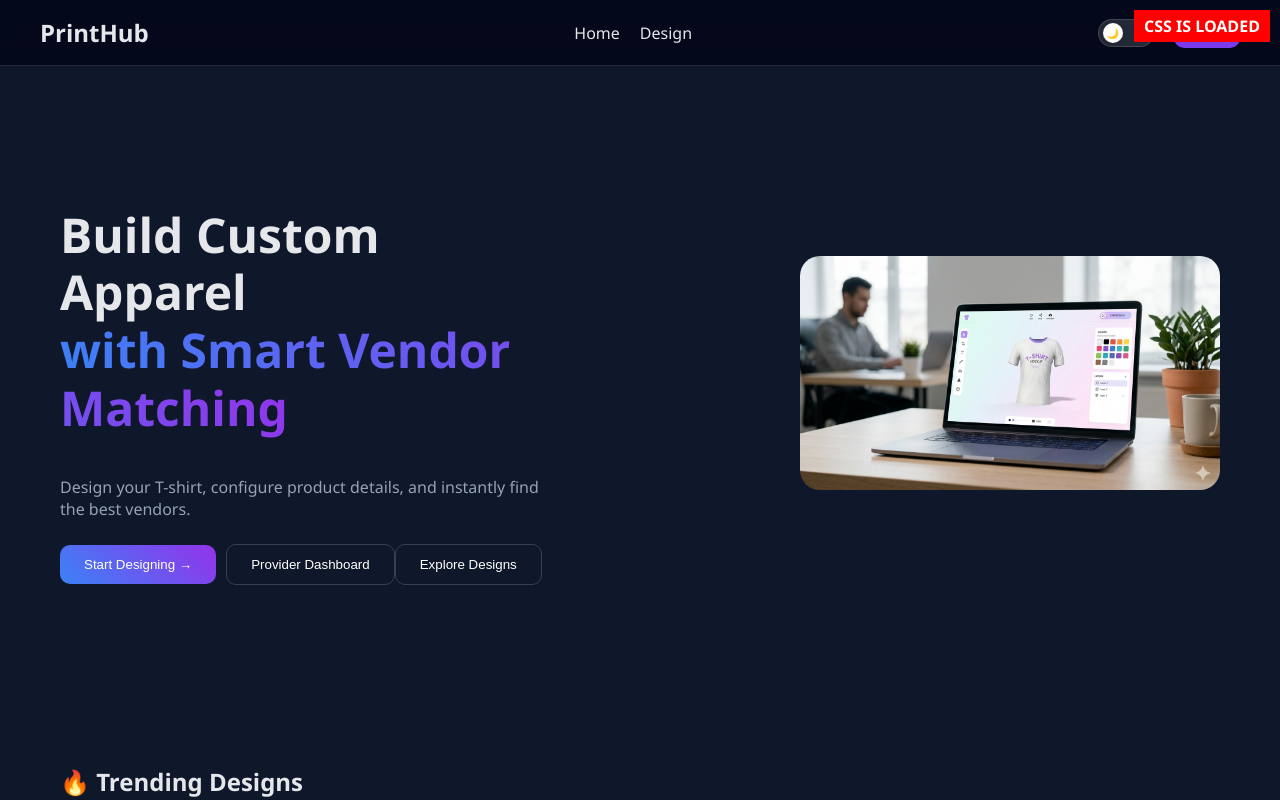
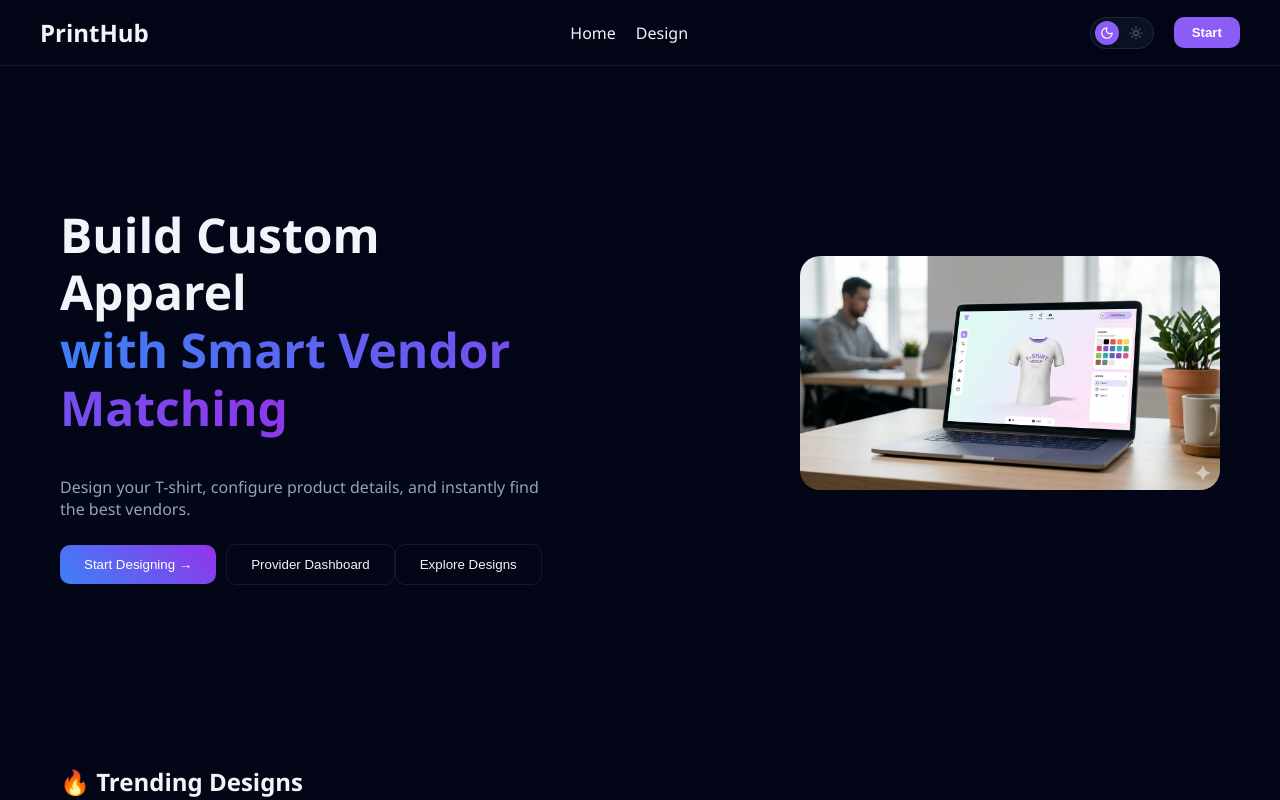
Before and after one commit to pasindumanahara3114-bot/Custom-T-shirt-designing-Multivendor-platform, a React app in the folder frontend/: page / in a window 1280 px wide. Shown: the top 800 px of the page. Built offline with nearby package versions, Linux system fonts and the light colour scheme; the HTML template or start-up script is replaced by a standard one.

Commit message:
feat: Implement base frontend application with routing, theming, global styles, and a ProviderCard UI component.

```diff
--- a/frontend/src/App.jsx
+++ b/frontend/src/App.jsx
@@ -9,7 +9,6 @@ import ProviderDashboard from './pages/ProviderDashboard';
 import { ThemeProvider } from './context/ThemeContext';
 
 function App() {
-  console.log("React App Starting...");
   return (
     <ThemeProvider>
       <Router>
--- a/frontend/src/components/Navbar.jsx
+++ b/frontend/src/components/Navbar.jsx
@@ -1,5 +1,6 @@
 import { Link, useNavigate } from 'react-router-dom';
 import { useTheme } from '../context/ThemeContext';
+import { Sun, Moon } from 'lucide-react';
 
 const Navbar = () => {
   const navigate = useNavigate();
@@ -16,8 +17,12 @@ const Navbar = () => {
 
       <div style={{ display: 'flex', alignItems: 'center', gap: '20px' }}>
         <div className="theme-toggle" onClick={toggleTheme} title={`Switch to ${theme === 'light' ? 'dark' : 'light'} mode`}>
+          <div className="theme-toggle-icons">
+            <Moon size={14} />
+            <Sun size={14} />
+          </div>
           <div className="theme-toggle-thumb">
-            {theme === 'light' ? '☀️' : '🌙'}
+            {theme === 'light' ? <Sun size={14} /> : <Moon size={14} />}
           </div>
         </div>
 
--- a/frontend/src/components/ProviderCard.jsx
+++ b/frontend/src/components/ProviderCard.jsx
@@ -3,20 +3,21 @@ import React from 'react';
 const ProviderCard = ({ provider }) => {
     return (
         <div style={{
-            background: '#020617',
+            background: 'var(--card)',
             padding: '20px',
             borderRadius: '16px',
             boxShadow: '0 10px 25px rgba(0,0,0,0.4)',
+            border: '1px solid var(--stroke)',
             transition: '0.3s'
         }}>
-            <h3>{provider.name}</h3>
+            <h3 style={{ color: 'var(--text)' }}>{provider.name}</h3>
 
-            <p style={{ color: '#94a3b8' }}>
+            <p style={{ color: 'var(--muted)' }}>
                 Materials: {provider.materials.join(', ')}
             </p>
 
-            <p>💰 Rs. {provider.price}</p>
-            <p>⭐ {provider.rating}</p>
+            <p style={{ color: 'var(--text)' }}>💰 Rs. {provider.price}</p>
+            <p style={{ color: 'var(--text)' }}>⭐ {provider.rating}</p>
 
             <button style={{
                 marginTop: '10px',
@@ -24,9 +25,10 @@ const ProviderCard = ({ provider }) => {
                 padding: '10px',
                 borderRadius: '10px',
                 border: 'none',
-                background: '#6366f1',
-                color: '#fff',
-                cursor: 'pointer'
+                background: 'var(--accent)',
+                color: 'white',
+                cursor: 'pointer',
+                fontWeight: '600'
             }}>
                 Select Provider
             </button>
--- a/frontend/src/components/customizeTool/Topbar.jsx
+++ b/frontend/src/components/customizeTool/Topbar.jsx
@@ -1,5 +1,6 @@
 import React from 'react';
 import { useTheme } from '../../context/ThemeContext';
+import { Sun, Moon } from 'lucide-react';
 
 const Topbar = ({ side, shirtStyle }) => {
     const { theme, toggleTheme } = useTheme();
@@ -16,8 +17,12 @@ const Topbar = ({ side, shirtStyle }) => {
 
             <div className="badges" style={{ display: 'flex', alignItems: 'center', gap: '14px' }}>
                 <div className="theme-toggle" onClick={toggleTheme} title={`Switch to ${theme === 'light' ? 'dark' : 'light'} mode`}>
+                    <div className="theme-toggle-icons">
+                        <Moon size={14} />
+                        <Sun size={14} />
+                    </div>
                     <div className="theme-toggle-thumb">
-                        {theme === 'light' ? '☀️' : '🌙'}
+                        {theme === 'light' ? <Sun size={14} /> : <Moon size={14} />}
                     </div>
                 </div>
 
--- a/frontend/src/styles/App.css
+++ b/frontend/src/styles/App.css
@@ -1,33 +1,19 @@
-/* DEBUG MARKER */
-body::after {
-  content: "CSS IS LOADED";
-  position: fixed;
-  top: 10px;
-  right: 10px;
-  background: red;
-  color: white;
-  padding: 5px 10px;
-  font-weight: bold;
-  z-index: 99999;
-}
-
 :root {
-  --bg1: #0f172a;
-  /* slate-900 */
-  --bg2: #111827;
-  /* gray-900 */
-  --card: #0b1224cc;
-  /* glass */
-  --stroke: #ffffff22;
-  --text: #e5e7eb;
-  --muted: #a7b0c0;
-  --accent: #7c3aed;
-  /* violet */
+  --bg1: #020617;
+  /* midnight blue */
+  --bg2: #0b1224;
+  --card: rgba(15, 23, 42, 0.7);
+  --stroke: rgba(255, 255, 255, 0.08);
+  --text: #f1f5f9;
+  --muted: #94a3b8;
+  --accent: #8b5cf6;
+  /* violet-500 */
   --accent2: #06b6d4;
-  /* cyan */
-  --good: #22c55e;
+  /* cyan-500 */
+  --good: #10b981;
   --warn: #f59e0b;
-  --nav-bg: rgba(2, 6, 23, 0.8);
+  --nav-bg: rgba(2, 6, 23, 0.85);
+  --shadow: 0 10px 30px -5px rgba(0, 0, 0, 0.5);
 }
 
 [data-theme='light'] {
@@ -35,19 +21,16 @@ body::after {
   /* slate-50 */
   --bg2: #f1f5f9;
   /* slate-100 */
-  --card: #ffffffcc;
-  /* glass */
+  --card: rgba(255, 255, 255, 0.85);
   --stroke: #e2e8f0;
-  /* slate-200 */
   --text: #0f172a;
-  /* slate-900 */
   --muted: #64748b;
-  /* slate-500 */
   --accent: #6366f1;
   /* indigo-500 */
   --accent2: #0ea5e9;
   /* sky-500 */
-  --nav-bg: rgba(255, 255, 255, 0.8);
+  --nav-bg: rgba(255, 255, 255, 0.9);
+  --shadow: 0 10px 25px -10px rgba(0, 0, 0, 0.1);
 }
 
 * {
@@ -473,46 +456,60 @@ canvas {
 
 /* Redundant navbar and nav rules removed */
 
-/* Theme Toggle Pill Styling */
+/* Premium Theme Toggle Styling */
 .theme-toggle {
   display: flex;
   align-items: center;
-  background: var(--stroke);
+  background: var(--bg2);
   border-radius: 999px;
   padding: 4px;
   cursor: pointer;
   position: relative;
-  width: 56px;
-  height: 28px;
+  width: 64px;
+  height: 32px;
   border: 1px solid var(--stroke);
-  transition: all 0.3s cubic-bezier(0.4, 0, 0.2, 1);
+  transition: all 0.4s cubic-bezier(0.4, 0, 0.2, 1);
+  overflow: hidden;
+  box-shadow: inset 0 2px 4px rgba(0, 0, 0, 0.1);
 }
 
 .theme-toggle-thumb {
-  width: 20px;
-  height: 20px;
-  background: white;
+  width: 24px;
+  height: 24px;
+  background: var(--accent);
   border-radius: 50%;
   position: absolute;
   left: 4px;
   top: 3px;
-  transition: all 0.3s cubic-bezier(0.4, 0, 0.2, 1);
+  transition: all 0.4s cubic-bezier(0.175, 0.885, 0.32, 1.275);
   display: flex;
   align-items: center;
   justify-content: center;
-  box-shadow: 0 2px 5px rgba(0, 0, 0, 0.2);
-  color: #334155;
-  font-size: 10px;
+  box-shadow: 0 2px 8px rgba(0, 0, 0, 0.3);
+  color: white;
+  z-index: 2;
 }
 
 [data-theme='light'] .theme-toggle-thumb {
-  transform: translateX(28px);
-  background: var(--accent);
-  color: white;
+  transform: translateX(32px);
+  background: #f59e0b;
+  /* amber sun color */
+}
+
+.theme-toggle-icons {
+  display: flex;
+  justify-content: space-between;
+  width: 100%;
+  padding: 0 6px;
+  color: var(--muted);
+  font-size: 12px;
+  opacity: 0.5;
+  pointer-events: none;
 }
 
 .theme-toggle:hover {
-  filter: brightness(1.1);
+  border-color: var(--accent);
+  box-shadow: 0 0 10px rgba(139, 92, 246, 0.2);
 }
 
 /* HERO */
@@ -600,7 +597,7 @@ canvas {
   border-radius: 10px;
   border: 1px solid #334155;
   background: var(--card);
-  color: white;
+  color: var(--text);
 }
 
 .field:focus {
@@ -634,7 +631,7 @@ canvas {
 
 .heroContent p {
   margin-top: 16px;
-  color: #94a3b8;
+  color: var(--muted);
 }
 
 .heroBtns {
@@ -653,10 +650,16 @@ canvas {
 
 .secondaryBtn {
   padding: 12px 24px;
-  border: 1px solid #334155;
+  border: 1px solid var(--stroke);
   background: transparent;
-  color: white;
+  color: var(--text);
   border-radius: 10px;
+  cursor: pointer;
+  transition: all 0.2s ease;
+}
+
+.secondaryBtn:hover {
+  background: var(--stroke);
 }
 
 /* HERO IMAGE */
```
